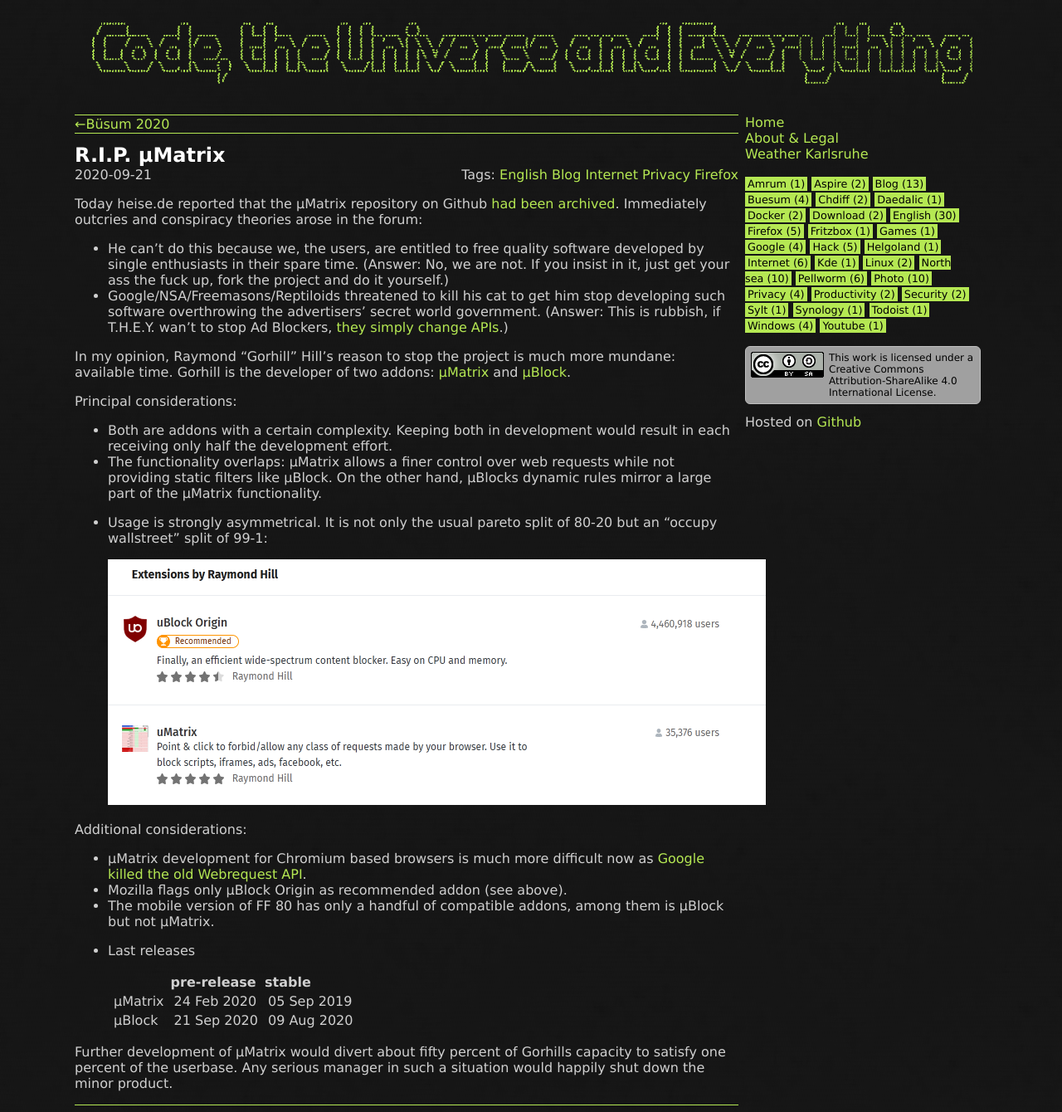
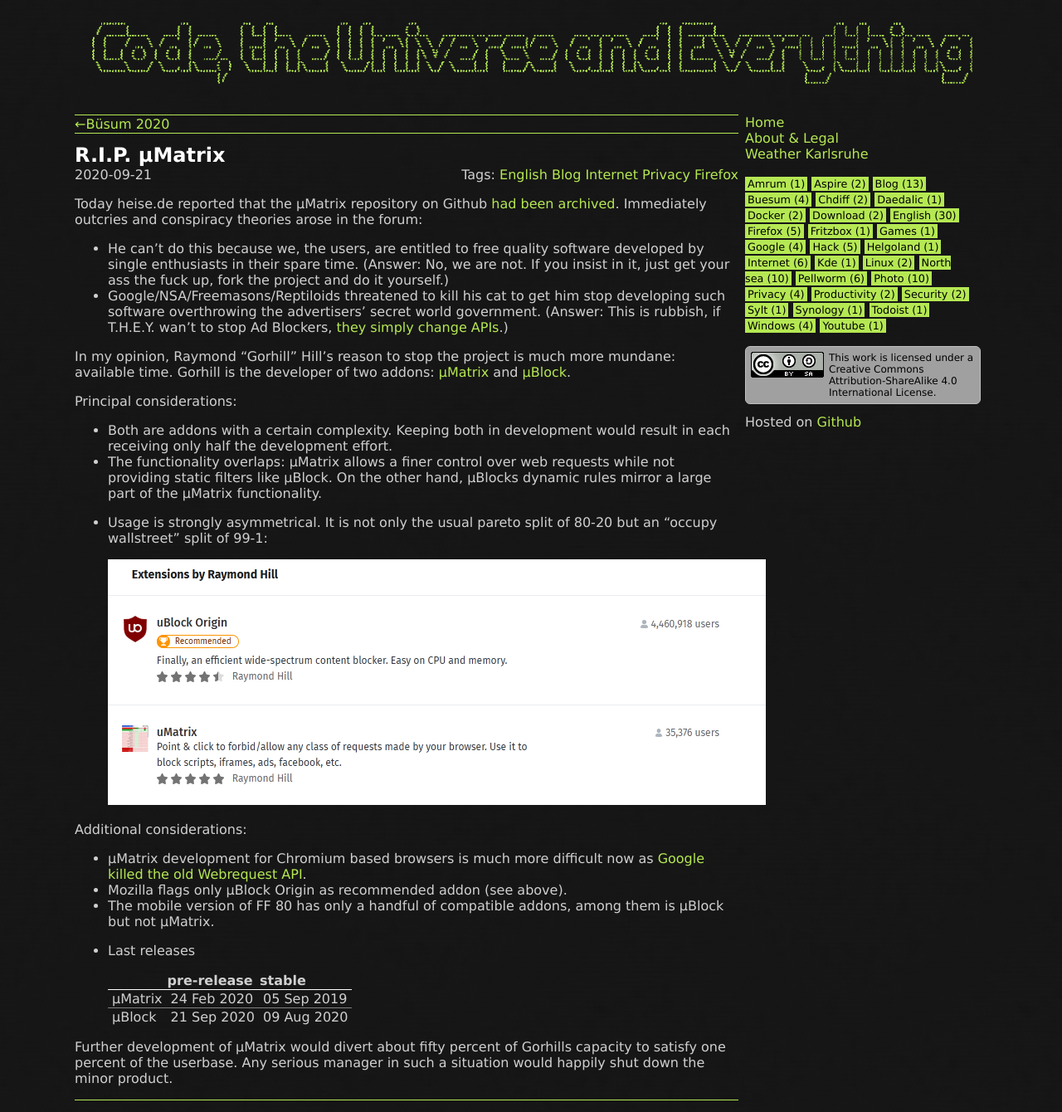
Before and after one commit to soerenkoehler/soerenkoehler.github.io, a Jekyll site: the page built from index.html, in a window 1280 px wide. Shown: the whole page at 83% size. Built offline with Jekyll 4.4.1, drawn with Linux system fonts in a browser that asks for light colours.

Commit message:
css for tables

```diff
--- a/assets/css/main.scss
+++ b/assets/css/main.scss
@@ -209,9 +209,10 @@
     }
 
     table {
-        // thead tr {
-        //     border-bottom: 1px solid white;
-        // }
+        border-collapse: collapse;
+        thead tr {
+            border-bottom: 1px solid white !important;
+        }
         tbody tr {
             border-top: 1px solid gray;
         }
```
